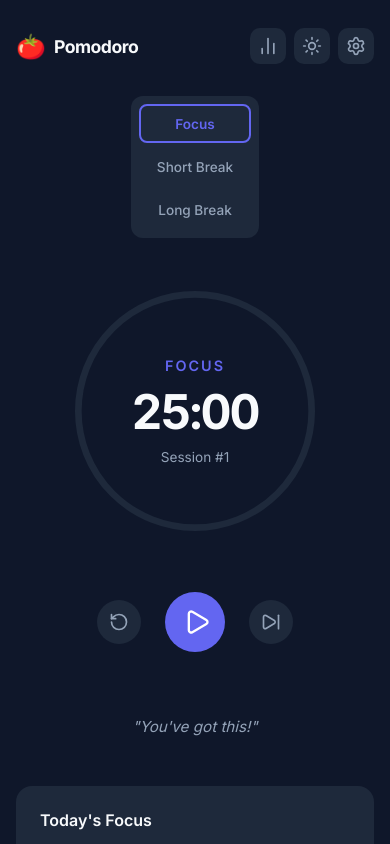
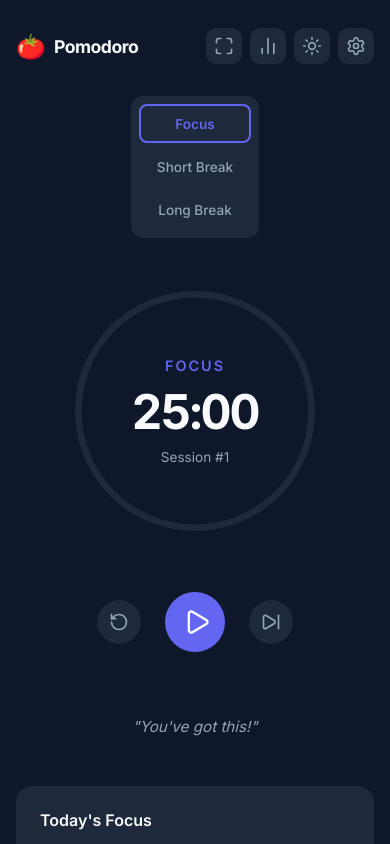
Before and after one commit to dhanush290707/tomodoro, a React (Vite) app: page / in a window 390 px wide. Shown: the top 844 px of the page. Built offline with nearby package versions, Linux system fonts and the light colour scheme.

Commit message:
Add fullscreen toggle button for tablet users

```diff
--- a/src/components/Header.jsx
+++ b/src/components/Header.jsx
@@ -1,7 +1,29 @@
-import { Settings, Sun, Moon, BarChart2 } from 'lucide-react';
+import { useState, useCallback, useEffect } from 'react';
+import { Settings, Sun, Moon, BarChart2, Maximize, Minimize } from 'lucide-react';
 import './Header.css';
 
 const Header = ({ isDarkMode, onThemeToggle, onOpenSettings, onOpenStats }) => {
+    const [isFullscreen, setIsFullscreen] = useState(false);
+
+    const toggleFullscreen = useCallback(() => {
+        if (!document.fullscreenElement) {
+            document.documentElement.requestFullscreen().catch(err => {
+                console.log('Error attempting fullscreen:', err);
+            });
+        } else {
+            document.exitFullscreen();
+        }
+    }, []);
+
+    useEffect(() => {
+        const handleFullscreenChange = () => {
+            setIsFullscreen(!!document.fullscreenElement);
+        };
+
+        document.addEventListener('fullscreenchange', handleFullscreenChange);
+        return () => document.removeEventListener('fullscreenchange', handleFullscreenChange);
+    }, []);
+
     return (
         <header className="header">
             <div className="header-brand">
@@ -10,6 +32,13 @@ const Header = ({ isDarkMode, onThemeToggle, onOpenSettings, onOpenStats }) => {
             </div>
 
             <div className="header-actions">
+                <button
+                    className="header-btn"
+                    onClick={toggleFullscreen}
+                    aria-label={isFullscreen ? 'Exit fullscreen' : 'Enter fullscreen'}
+                >
+                    {isFullscreen ? <Minimize size={20} /> : <Maximize size={20} />}
+                </button>
                 <button
                     className="header-btn"
                     onClick={onOpenStats}
```
